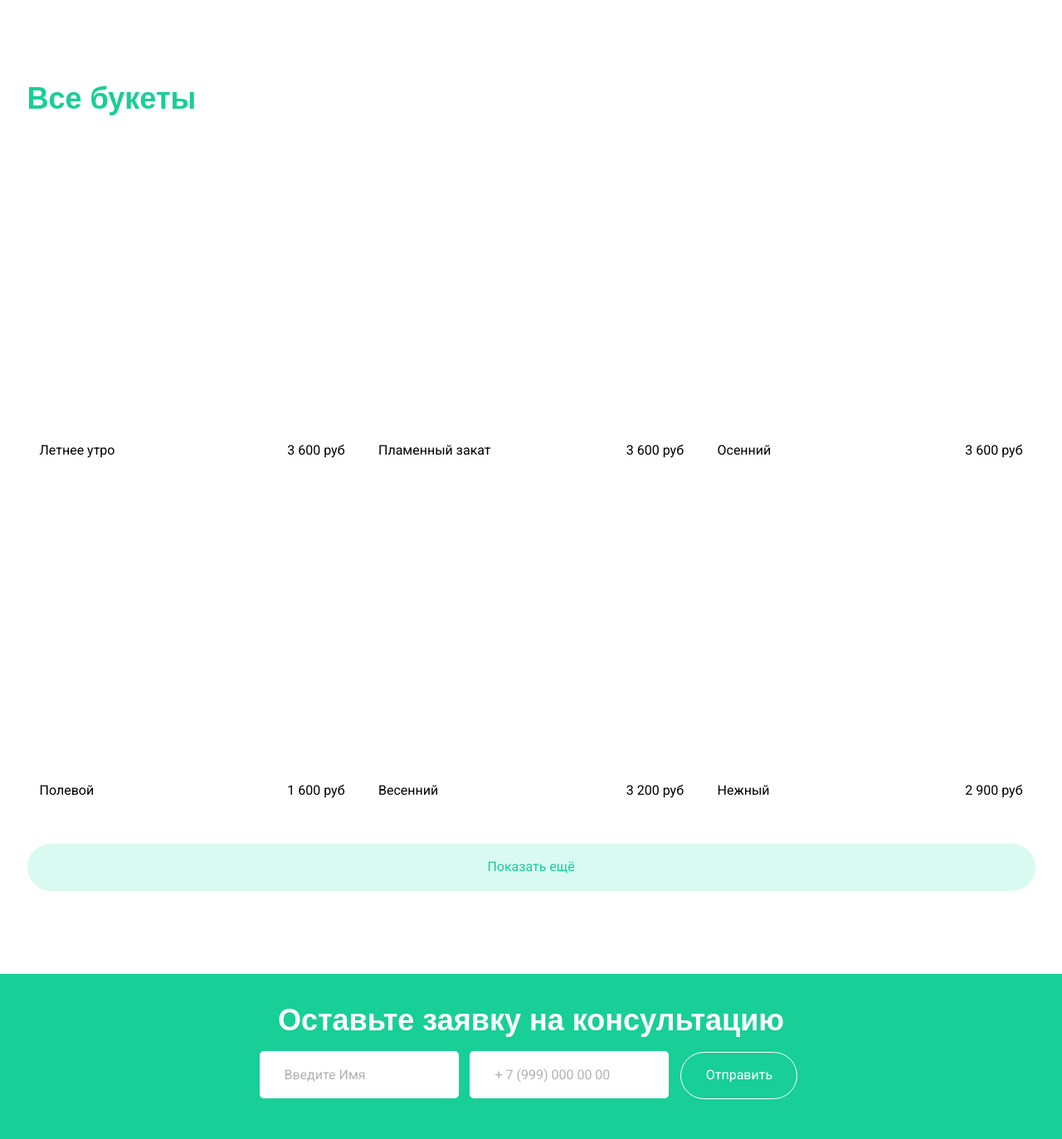
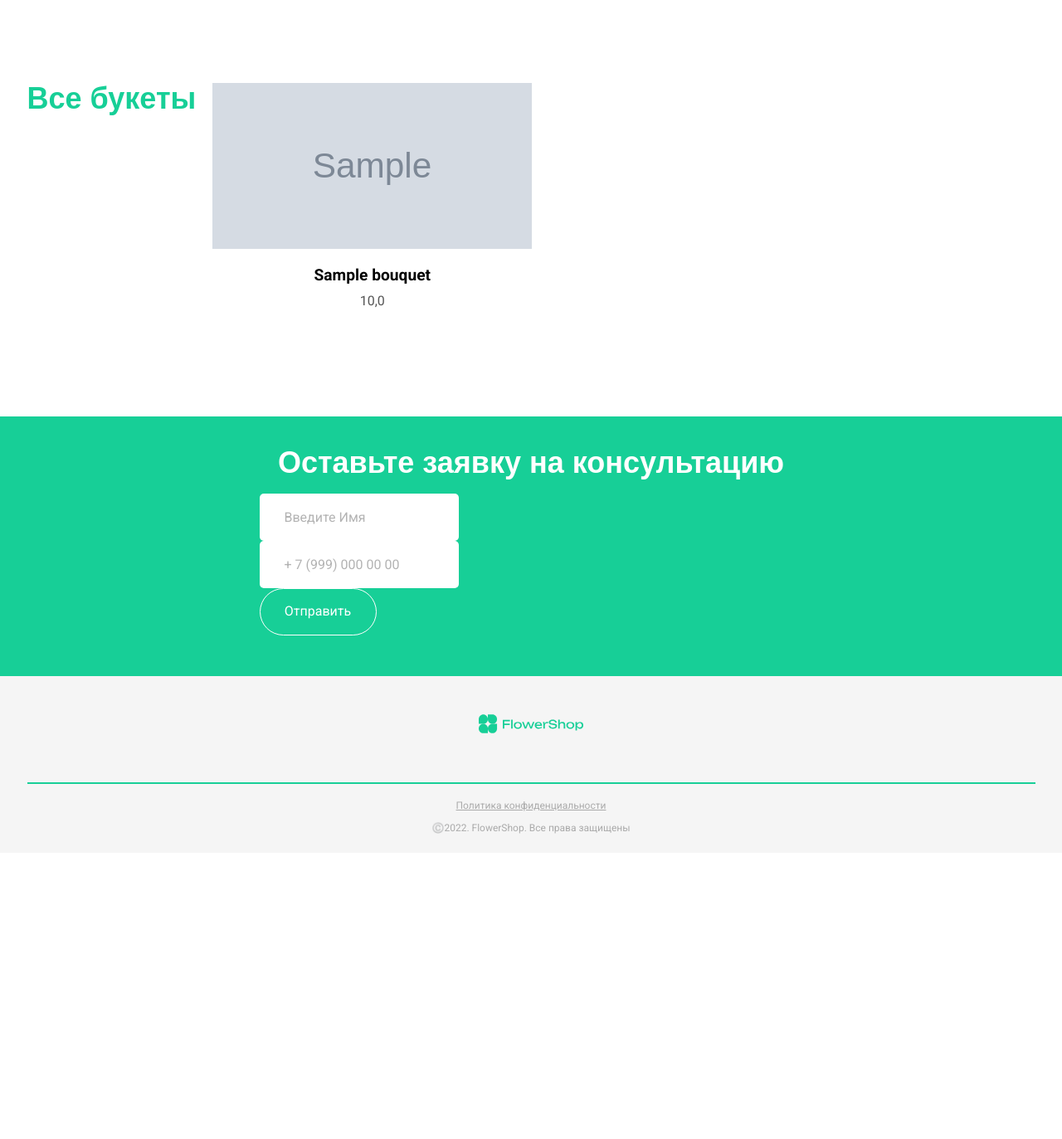
Before and after one commit to 18372738/flower_shop, a Django app: page /catalog in a window 1280 px wide. Shown: the part 50-1423 px from the top of the page at 83% size. After the commit the page ends 1055 px from the top, so only its background shows below. Run offline with Django 5.2, Linux system fonts and the light colour scheme; tables that the repository leaves empty hold one stand-in row (values such as "Sample post"); grey boxes marked "Sample" are stand-in pictures; parts of the project's set-up code (start-up, migrations or seed data) failed here and were passed over; some web fonts are replaced.

Commit message:
change def catalog()

```diff
--- a/flower_models/static/css/main.css
+++ b/flower_models/static/css/main.css
@@ -769,3 +769,38 @@ color: #2D2D2D;
 
 opacity: 0.3;
 }
+
+/*  catalog css */
+.catalog {
+    display: flex;
+    flex-wrap: wrap;
+    gap: 20px; /* Space between items */
+}
+
+.catalog__item {
+    flex: 0 0 calc(33.333% - 20px); /* 33.333% width for 3 items per row, subtracting gap space */
+    box-sizing: border-box;
+    margin-bottom: 20px; /* Space at the bottom of each item */
+}
+
+.catalog__image {
+    width: 100%;
+    height: 200px; /* Adjust height as needed */
+    background-size: cover;
+    background-position: center;
+}
+
+.catalog__details {
+    padding: 10px;
+    text-align: center; /* Center align text */
+}
+
+.catalog__name {
+    font-size: 1.2em; /* Adjust font size as needed */
+    margin: 10px 0;
+}
+
+.catalog__price {
+    font-size: 1em; /* Adjust font size as needed */
+    color: #555; /* Adjust color as needed */
+}
--- a/flower_models/templates/flowers_models/catalog.html
+++ b/flower_models/templates/flowers_models/catalog.html
@@ -5,64 +5,26 @@
         <div class="container p100">
             <div class="catalog">
                 <div class="title">Все букеты</div>
-                <div class="catalog__block">
-                    <div class="recommended__elems ficb recommended__elems_first">
-                        <div class="recommended__block recommended__block_first">
-                            <div class="recommended__block_elems ficb">
-                                <span class="recommended__block_intro">Летнее утро</span>
-                                <span class="recommended__block_price">3 600 руб</span>
-                            </div>
-                        </div>
-                        <div class="recommended__block recommended__block_sec">
-                            <div class="recommended__block_elems ficb">
-                                <span class="recommended__block_intro">Пламенный закат</span>
-                                <span class="recommended__block_price">3 600 руб</span>
-                            </div>
-                        </div>
-                        <div class="recommended__block recommended__block_thr">
-                            <div class="recommended__block_elems ficb">
-                                <span class="recommended__block_intro">Осенний</span>
-                                <span class="recommended__block_price">3 600 руб</span>
-                            </div>
-                        </div>
+               {% for bouquet in bouquets %}
+               <div class="catalog__item">
+                   <div class="catalog__image" style="background-image: url('{{ bouquet.images }}')"></div>
+                       <div class="catalog__details">
+                           <h3 class="catalog__name">{{ bouquet.title }}</h3>
+                           <p class="catalog__price">{{ bouquet.price }}</p>
+                       </div>
+               </div>
+               {% endfor %}
+            </div>
+<!--            <button class="btn largeBtn catalog__btn">Показать ещё</button>-->
 
-
-                    </div>
-                    <div class="recommended__elems ficb recommended__elems_sec">
-                        <div class="recommended__block recommended__block_first">
-                            <div class="recommended__block_elems ficb">
-                                <span class="recommended__block_intro">Полевой</span>
-                                <span class="recommended__block_price">1 600 руб</span>
-                            </div>
-                        </div>
-                        <div class="recommended__block recommended__block_sec">
-                            <div class="recommended__block_elems ficb">
-                                <span class="recommended__block_intro">Весенний</span>
-                                <span class="recommended__block_price">3 200 руб</span>
-                            </div>
-                        </div>
-                        <div class="recommended__block recommended__block_thr">
-                            <div class="recommended__block_elems ficb">
-                                <span class="recommended__block_intro">Нежный</span>
-                                <span class="recommended__block_price">2 900 руб</span>
-                            </div>
-                        </div>
-
-
-                    </div>
-                    <button class="btn largeBtn catalog__btn">Показать ещё</button>
-                </div>
-            </div>
         </div>
-    </section>
     <section id="consultation">
         <div class="container">
             <div class="consultation">
                 <div class="title consultation__title">Оставьте заявку на консультацию</div>
-                <form action="#" class="consultation__form">
-                    <input type="text" name="fname" class="consultation__form_input" placeholder="Введите Имя" required>
-                    <input type="text" name="tel" class="consultation__form_input" placeholder="+ 7 (999) 000 00 00"
-                           required>
+                <form action="#" class="consultation__form" method="POST">
+                    {% csrf_token %}
+						{{form}}
                     <button type="submit" class="consultation__form_btn">Отправить</button>
                 </form>
             </div>
--- a/flower_models/views.py
+++ b/flower_models/views.py
@@ -66,4 +66,25 @@ def result(request):
 
 # TODO
 def catalog(request):
-    return render(request, 'flowers_models/catalog.html')
+    bouquets = Bouquet.objects.prefetch_related('event')
+    bouquet_serialized = []
+    for bouguet in bouquets:
+        bouquet_serialized.append({
+            'id': bouguet.id,
+            'title': bouguet.title,
+            'price': bouguet.price,
+            "images": bouguet.photo.url,
+        })
+    if request.method == "POST":
+        form = UserForm(request.POST)
+        if form.is_valid():
+            form.save()
+            messages.success(request, 'Заявка успешно создана')
+            return redirect(reverse('flower_models:index'))
+        context = {'form': form, 'bouquets': bouquet_serialized}
+        return render(request, 'flowers_models/index.html', context)
+    context = {
+        'form': UserForm(),
+        'bouquets': bouquet_serialized
+    }
+    return render(request, 'flowers_models/catalog.html', context)
```
